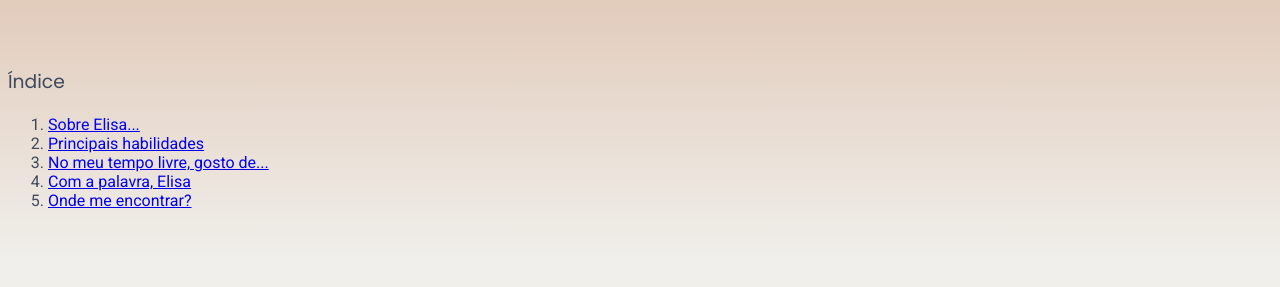
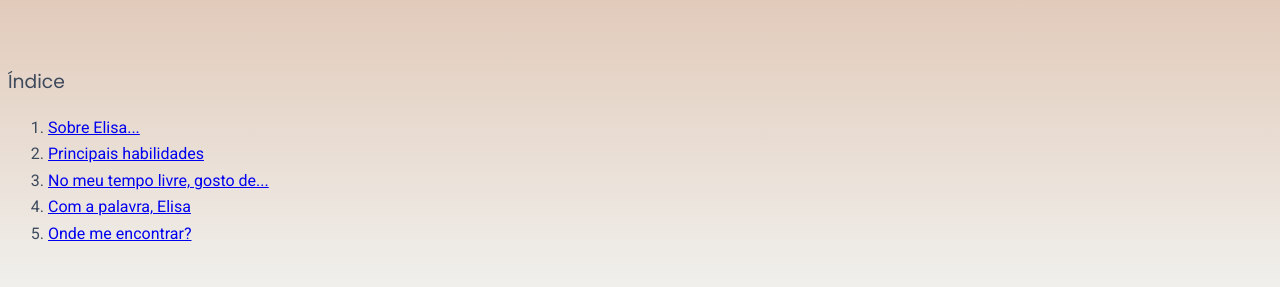
Before and after one commit to elisafrancac/elisafrancac.github.io, a plain HTML site: page index.html in a window 1280 px wide. Shown: the part 111-398 px from the top of the page. Drawn offline with Linux system fonts and the light colour scheme.

Commit message:
Estiliza listas

```diff
--- a/index.html
+++ b/index.html
@@ -43,6 +43,9 @@
         }
         p{
             line-height:7mm;
+        }
+        li{
+            line-height: 7mm;
         }
     </style>
 </head>
```
